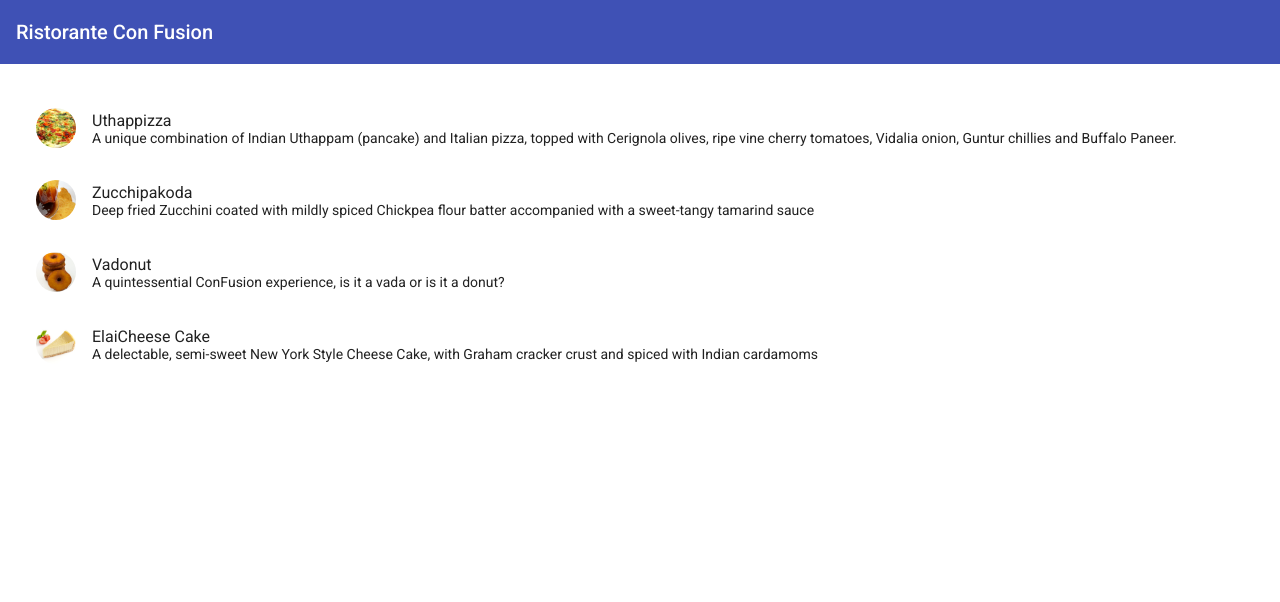
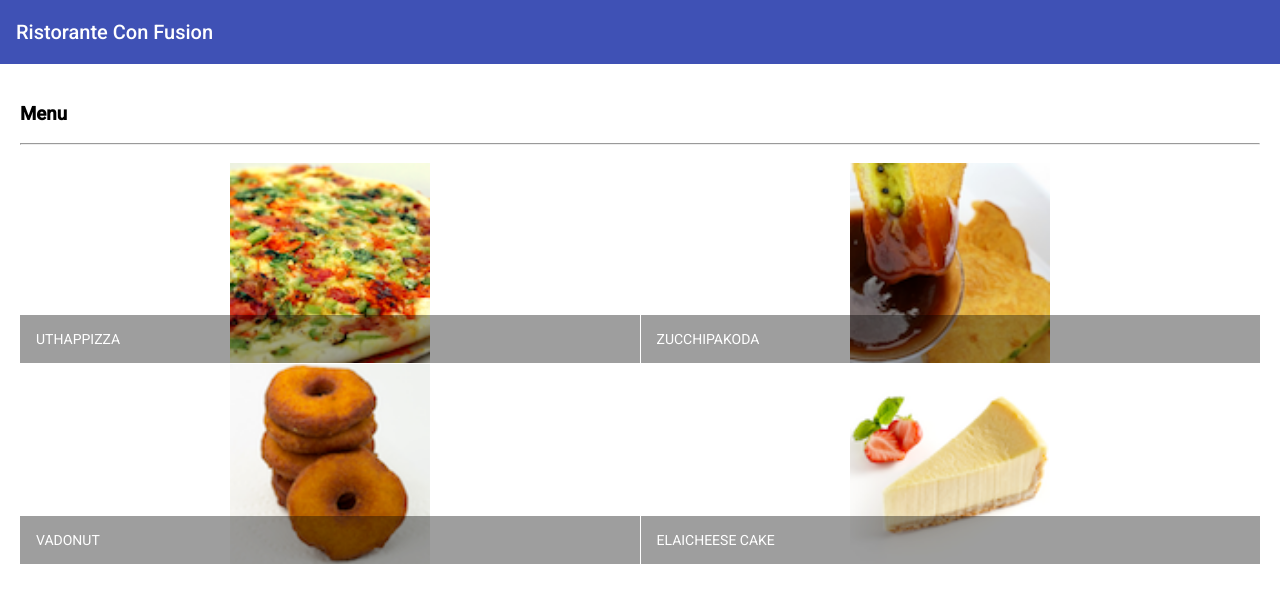
Before and after one commit to PawaniImalsha/confusion-angular-webapp-frontend, an Angular app: page / in a window 1280 px wide. Shown: the top 602 px of the page. Built offline with nearby package versions, Linux system fonts and the light colour scheme.

Commit message:
create menu component

```diff
--- a/package.json
+++ b/package.json
@@ -16,6 +16,7 @@
     "@angular/common": "~8.2.14",
     "@angular/compiler": "~8.2.14",
     "@angular/core": "~8.2.14",
+    "@angular/flex-layout": "^6.0.0-beta.18",
     "@angular/forms": "~8.2.14",
     "@angular/material": "^8.2.3",
     "@angular/platform-browser": "~8.2.14",
--- a/src/app/menu/menu.component.html
+++ b/src/app/menu/menu.component.html
@@ -1,15 +1,22 @@
 <div class="container"
-fxLayouy="column"
-fxLayoutGap="10px">
+     fxLayout="column"
+     fxLayoutGap="10px">
 
-<mat-list fxFlex>
-    <mat-list-item *ngFor="let dish of dishes">
-        <img matListAvatar src={{dish.image}} alt={{dish.name}}>
-        <h1 matLine>{{dish.name}}</h1>
-        <p matLine>
-            <span>{{dish.description}}</span>
-        </p>
-    </mat-list-item>
-</mat-list>
+  <div fxFlex>
+    <div>
+      <h3>Menu</h3>
+      <hr>
+    </div>
+  </div>
 
+  <div fxFlex>
+    <mat-grid-list cols="2" rowHeight="200px">
+      <mat-grid-tile *ngFor="let dish of dishes">
+        <img height="200px" src={{dish.image}} alt={{dish.name}}>
+        <mat-grid-tile-footer>
+          <h1>{{dish.name | uppercase}}</h1>
+        </mat-grid-tile-footer>
+      </mat-grid-tile>
+    </mat-grid-list>
+  </div>
 </div>
--- a/src/app/menu/menu.component.ts
+++ b/src/app/menu/menu.component.ts
@@ -1,6 +1,5 @@
 import { Component, OnInit } from '@angular/core';
 import { Dish } from '../shared/dish';
-import { from } from 'rxjs';
 
 @Component({
   selector: 'app-menu',
```
Also changed, not shown: src/app/app.module.ts (+6 -2 lines), 1 other file (tests, documents, lock files or other folders).
